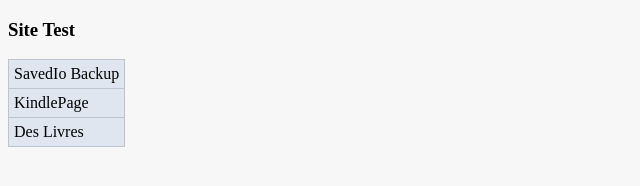
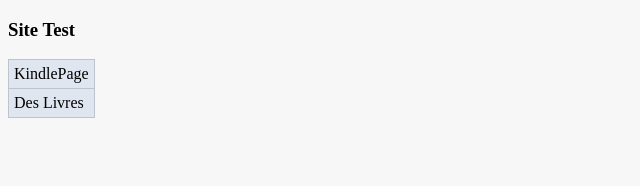
Before and after one commit to MurielleG/MurielleG.github.io, a plain HTML site: page index.html in a window 1280 px wide. Shown: the whole page, without its empty margins (0-640 px from the left). Drawn offline with Linux system fonts and the light colour scheme.

Commit message:
Update index.html

```diff
--- a/index.html
+++ b/index.html
@@ -29,10 +29,6 @@ td.col1{background-color:#DFE6F0;}
 <table>
 
 <tr>
-	<td class="col1"><a href="SavedIo.html">SavedIo Backup</a></td>
-</tr>
-
-<tr>
 	<td class="col1"><a href="KindlePage.html">KindlePage</a></td>
 </tr>
 <tr>
```
